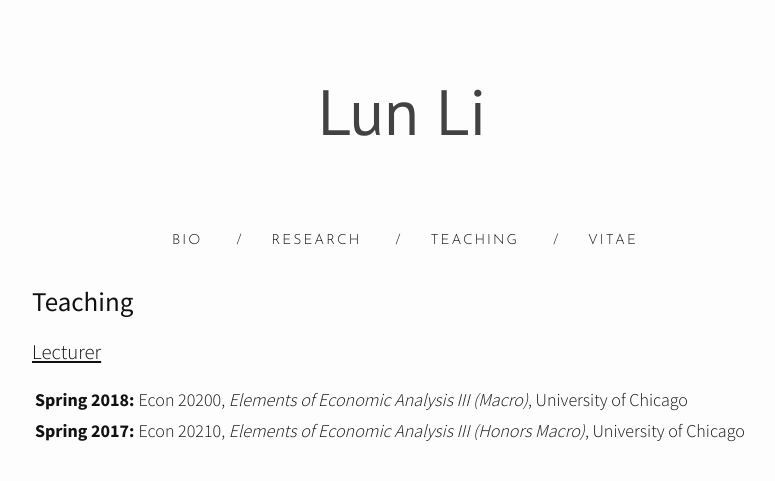
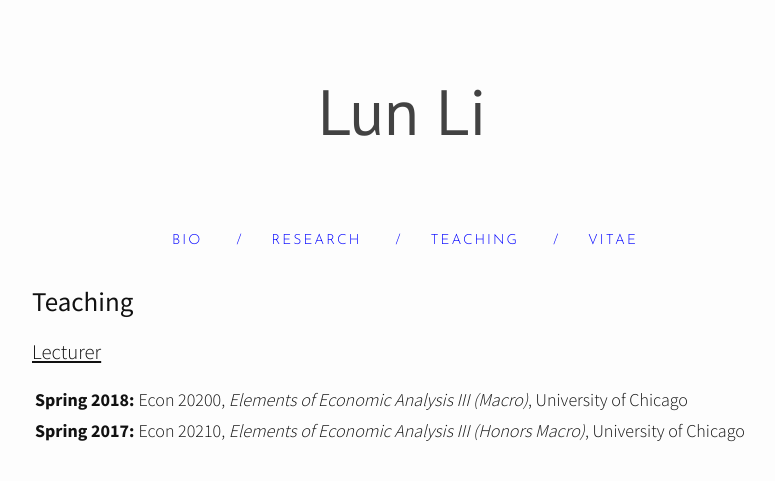
Before and after one commit to lunli-econ/lunli-econ.github.io, a Jekyll site: the page built from 2teaching.md, in a window 1280 px wide. Shown: the top 481 px of the page, without its empty margins (238-1013 px from the left). Built offline with Jekyll 4.4.1, drawn with Linux system fonts in a browser that asks for light colours; nearby versions of some CDN libraries.

Commit message:
Blue links

```diff
--- a/_sass/_color.scss
+++ b/_sass/_color.scss
@@ -8,7 +8,7 @@
  * Light color palette
  */
 $l-text-color:       #111;
-$l-link-color:       #111;
+$l-link-color:       #0000FF;
 $l-background-color: #fdfdfd;
 $l-brand-color:      #2a7ae2;
 $l-grey-color:       #828282;
```
